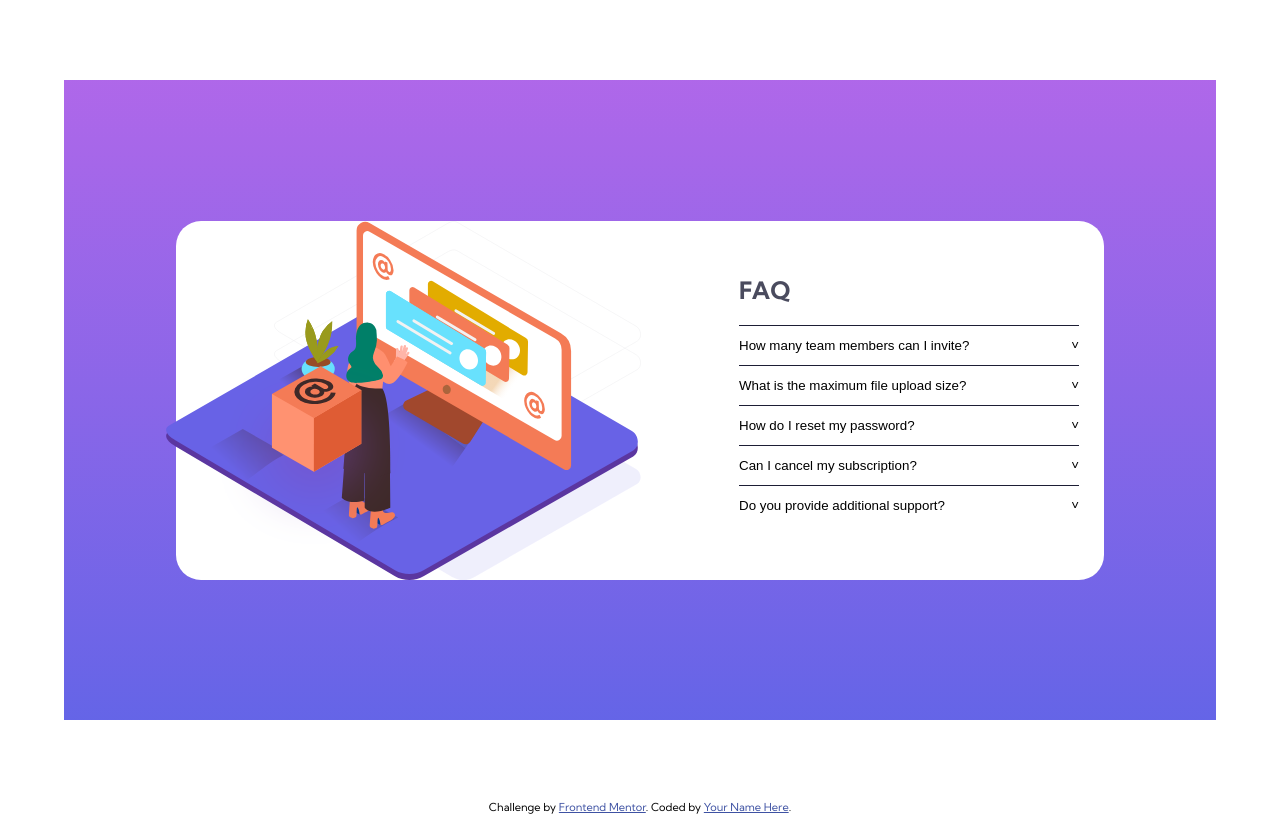
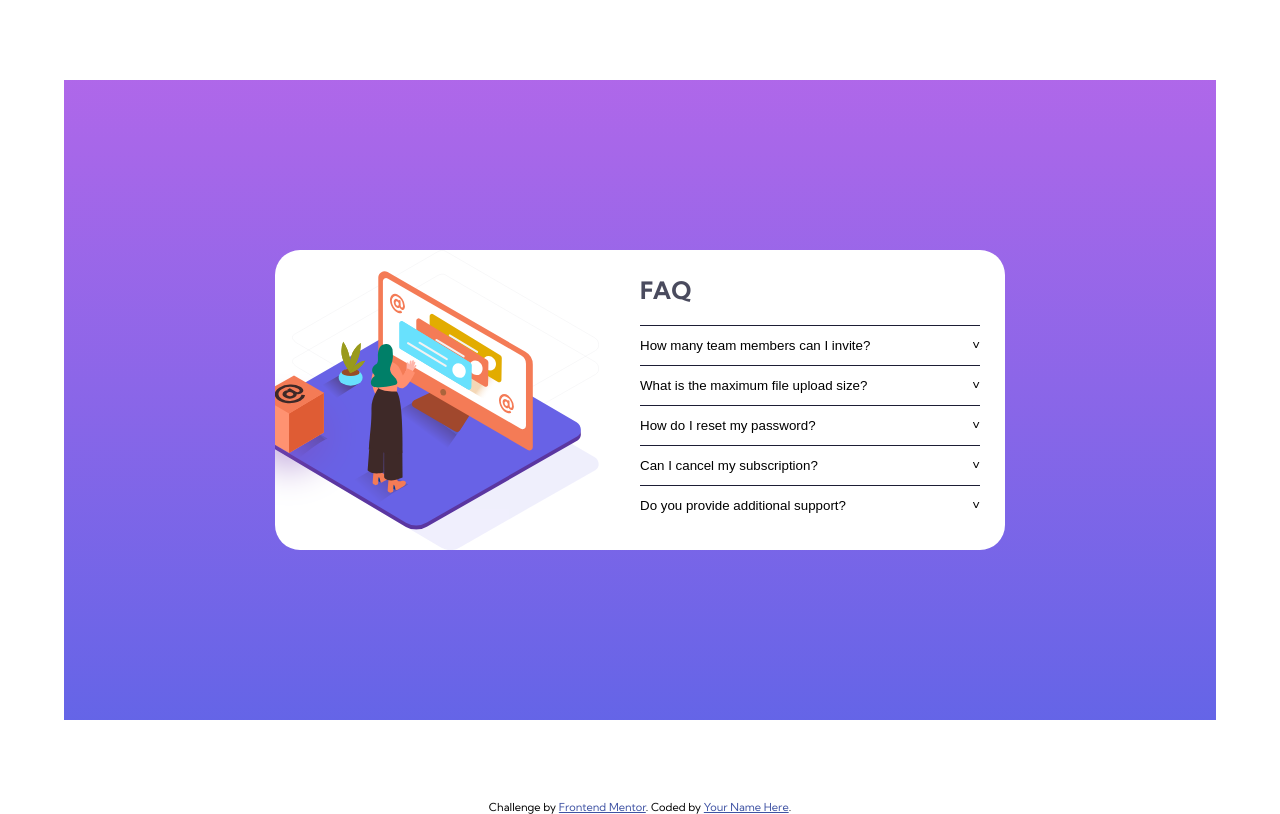
Before and after one commit to buriancl/front-end-mentor-faq-accordian-card, a plain HTML site: page index.html in a window 1280 px wide. Drawn offline with Linux system fonts and the light colour scheme.

Commit message:
finished desktop version

```diff
--- a/style.css
+++ b/style.css
@@ -21,6 +21,7 @@ body {
 .container {
   height: 80vh;
   width: 90vw;
+  min-width: 750px;
   background-color: hsl(273, 75%, 66%);
   background-image: linear-gradient(hsl(273, 75%, 66%), hsl(240, 73%, 65%));
   font-size: 12px;
@@ -35,11 +36,9 @@ body {
   background-color: white;
   display: flex;
   justify-content: space-between;
-  /* grid-template-columns: 1fr 1fr;
-  grid-template-rows: 1fr;
-  gap: 1px 1px;
-  grid-template-areas: "a b"; */
   border-radius: 25px;
+  max-height: 50%;
+  overflow: hidden;
 }
 
 .leftColumn {
@@ -47,23 +46,29 @@ body {
   background-position: center;
   background-size: contain;
   background-repeat: no-repeat;
-  /* grid-area: a; */
   display: flex;
+  justify-content: center;
+  overflow: hidden;
+  position: relative;
+  width: 340px;
+}
+
+#womanImage {
+  width: 100%;
+  position: absolute;
+  left: -10%;
+  top: 50%;
+  transform: translateY(-50%);
   justify-content: center;
 }
 
-#womanImage {
-  position: relative;
-  left: -18%;
-  margin-left: -100px;
-  overflow: hidden;
-}
-
 #boxImage {
-  position: relative;
-  height: fit-content;
-  left: 8%;
-  top: 40%;
+  position: absolute;
+  left: -16%;
+  top: 75%;
+  transform: translateY(-75%);
+  width: 140px;
+  height: auto;
   z-index: 1;
 }
 
@@ -73,7 +78,7 @@ body {
   flex-direction: column;
   align-items: center;
   justify-content: center;
-  margin-right: 25px;
+  margin: 25px;
 }
 
 .rightColumn > h1 {
```
